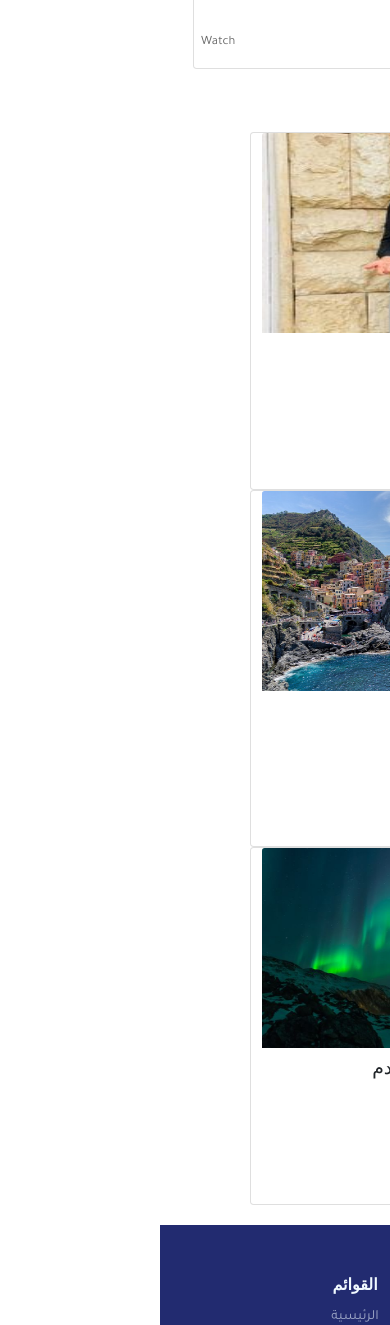
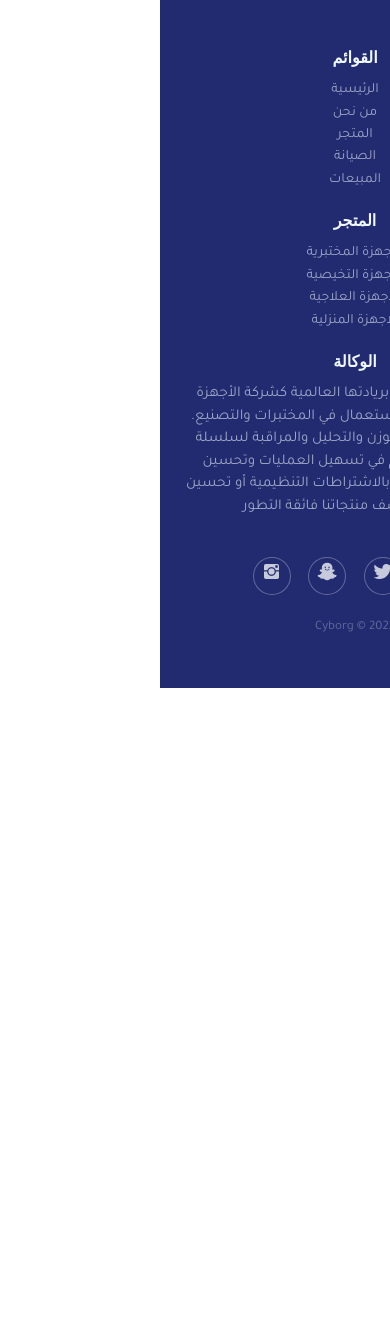
Before and after one commit to thehaid3r/final-project, a Flask app: page /proudcts in a window 390 px wide; the page is wider, and only the part inside the window is pictured. Shown: the part 2265-3590 px from the top of that part. After the commit the page ends 2953 px from the top of that part, so only its background shows below. Run offline with Flask 2, Linux system fonts and the light colour scheme; data comes from the database, SQL or seed files in the repository; both versions use the stored data as it was after the commit; some libraries are stand-ins or nearby versions.

Commit message:
requirements

```diff
--- a/templates/proudcts.html
+++ b/templates/proudcts.html
@@ -178,82 +178,29 @@
       <section id="products">
         <div class="container py-3">
           <div class="row">
+            {% for item in items %}
             <div class="col-lg-4 col-md-6 col-sm-10 offset-md-0 offset-sm-1">
-              <div class="card"> <img class="card-img-top img" src="../cyborg/cq5dam.web.1280.1280.jpg" height="1194"
+              <div class="card"> <img class="card-img-top img" src="{{ url_for('static',filename='images/' + item.img_file) }}" height="1194"
                   width="203">
                 <div class="card-body">
-                  <h6 class="font-weight-bold pt-1">Product title</h6>
-                  <div class="text-muted description">Space for small product description</div>
+                  <h6 class="font-weight-bold pt-1">{{ item.devicename }}</h6>
+                  <div class="text-muted description">{{ item.shortdesc }}</div>
                   <div class="d-flex align-items-center product"> <span class="fas fa-star"></span> <span
                       class="fas fa-star"></span> <span class="fas fa-star"></span> <span class="fas fa-star"></span>
                     <span class="far fa-star"></span> </div>
                   <div class="d-flex align-items-center justify-content-between pt-3">
                     <div class="d-flex flex-column">
-                      <div class="h6 font-weight-bold">36.99 USD</div>
+                      <div class="h6 font-weight-bold">${{ item.price }}</div>
                       <div class="text-muted rebate">48.56</div>
                     </div>
-                    <div class="btnn btn-outline-primary">Watch</div>
+                    <a href="{{ url_for('info',id=item.id) }}" class="btn btn-primary btn-outline-primary">رؤيا المزيد</a>
+
                   </div>
                 </div>
               </div>
             </div>
-            <div class="col-lg-4 col-md-6 col-sm-10 offset-md-0 offset-sm-1 pt-md-0 pt-4">
-              <div class="card"> <img class="card-img-top img" src="../cyborg/cq5dam.web.1280.1280.jpg" height="1194"
-                  width="203">
-                <div class="card-body">
-                  <h6 class="font-weight-bold pt-1">Product title</h6>
-                  <div class="text-muted description">Space for small product description</div>
-                  <div class="d-flex align-items-center product"> <span class="fas fa-star"></span> <span
-                      class="fas fa-star"></span> <span class="fas fa-star"></span> <span class="fas fa-star"></span>
-                    <span class="far fa-star"></span> </div>
-                  <div class="d-flex align-items-center justify-content-between pt-3">
-                    <div class="d-flex flex-column">
-                      <div class="h6 font-weight-bold">36.99 USD</div>
-                      <div class="text-muted rebate">48.56</div>
-                    </div>
-                    <div class="btnn btn-outline-primary">Watch</div>
-                  </div>
-                </div>
-              </div>
-            </div>
-            <div class="col-lg-4 col-md-6 col-sm-10 offset-md-0 offset-sm-1 pt-lg-0 pt-4">
-              <div class="card"> <img class="card-img-top img" src="../cyborg/cq5dam.web.1280.1280.jpg" height="1194"
-                  width="203">
-                <div class="card-body">
-                  <h6 class="font-weight-bold pt-1">Product title</h6>
-                  <div class="text-muted description">Space for small product description</div>
-                  <div class="d-flex align-items-center product"> <span class="fas fa-star"></span> <span
-                      class="fas fa-star"></span> <span class="fas fa-star"></span> <span class="fas fa-star"></span>
-                    <span class="far fa-star"></span> </div>
-                  <div class="d-flex align-items-center justify-content-between pt-3">
-                    <div class="d-flex flex-column">
-                      <div class="h6 font-weight-bold">36.99 USD</div>
-                      <div class="text-muted rebate">48.56</div>
-                    </div>
-                    <div class="btnn btn-outline-primary">Watch</div>
-                  </div>
-                </div>
-              </div>
-            </div>
-            <div class="col-lg-4 col-md-6 col-sm-10 offset-md-0 offset-sm-1 pt-lg-4 pt-4">
-              <div class="card"> <img class="card-img-top img" src="../cyborg/cq5dam.web.1280 ffffffffffffff.png"
-                  height="1194" width="203">
-                <div class="card-body">
-                  <h6 class="font-weight-bold pt-1">Product title</h6>
-                  <div class="text-muted description">Space for small product description</div>
-                  <div class="d-flex align-items-center product"> <span class="fas fa-star"></span> <span
-                      class="fas fa-star"></span> <span class="fas fa-star"></span> <span class="fas fa-star"></span>
-                    <span class="far fa-star"></span> </div>
-                  <div class="d-flex align-items-center justify-content-between pt-3">
-                    <div class="d-flex flex-column">
-                      <div class="h6 font-weight-bold">36.99 USD</div>
-                      <div class="text-muted rebate">48.56</div>
-                    </div>
-                    <div class="btnn btn-outline-primary">Watch</div>
-                  </div>
-                </div>
-              </div>
-            </div>
+
+            {% endfor %}
           </div>
         </div>
       </section>
@@ -268,7 +215,7 @@
 
 
 
-<img>
+
 
 
 <!-- انتبه هنا الحل القديم -->
@@ -278,20 +225,20 @@
 
 
 <div class=" container ms-auto me-auto row">
-  {% for item in items %}
+
 
   <div class="card col-3 ms-2 me-2 " style="width: 18rem;">
 
-    <img src="{{ url_for('static',filename='images/' + item.img_file) }}" height="200" width="100" class="card-img-top"
+    <img src= height="200" width="100" class="card-img-top"
       alt="...">
     <div class="card-body">
-      <h5 class="card-title">{{ item.devicename }}</h5>
-      <p class="card-text">{{ item.shortdesc }}</p>
-      <p class="card-text"> ${{ item.price }} </p>
-      <a href="{{ url_for('info',id=item.id) }}" class="btn btn-primary">رؤيا المزيد</a>
+      <h5 class="card-title"></h5>
+      <p class="card-text"></p>
+      <p class="card-text">  </p>
+
     </div>
   </div>
 
-  {% endfor %}
+
 </div>
 {% endblock %}
--- a/templates/sales.html
+++ b/templates/sales.html
@@ -4,6 +4,7 @@
 
 {% block content %}
 <div class="container">
+
     <div class="shopping-cart mt-5">
 
         <table class="table table-borderless">
@@ -23,11 +24,11 @@
 
     {% for item in items %}
 
+    {% if item.user_id == current_user.id %}
 
 
 
 
-       {% if item.user_id == current_user.id %}
         <div class="product">
             <div class="product-image">
                 <img src="../static/images/cq5dam.web.1280.1280.jpg">
@@ -52,8 +53,8 @@
 
 
 
+        {% endif %}
 
-        {% endif %}
 
 
     {% endfor %}
@@ -79,5 +80,6 @@
 
 
 </div>
+{{session["card"]}}
 <script src="test2.js"></script>
 {% endblock %}
--- a/templates/users.html
+++ b/templates/users.html
@@ -31,9 +31,9 @@
 <td > <a href="{{url_for('userdelete',id=us.id)}}" class="btn btn-danger text-black"> حذف</a>  </td>
 <!-- <td > <a href="#" class="btn btn-warning text-black"> تعديل</a> </td>  -->
 {% if us.rule==False %}
-<td ><a href="{{url_for('makeadmin',id=us.id)}}" class="btn btn-success text-black"> اضافة ادمن</a>  </td>
+<td ><a href="{{url_for('makeadmin',id=us.id)}}" class="btn btn-info text-black"> اضافة ادمن</a>  </td>
 {% else %}
-<td ><a href="{{url_for('makeadmin',id=us.id)}}" class="btn btn-success text-black"> حذف ادمن</a>  </td>
+<td ><a href="{{url_for('makeadmin',id=us.id)}}" class="btn btn-info text-black"> حذف ادمن</a>  </td>
 {% endif %}
 </tr>
 
```
Also changed, not shown: requirements.txt (added, +24 -0 lines), templates/base.html (+4 -22 lines), templates/info.html (+1 -17 lines), database.db.
